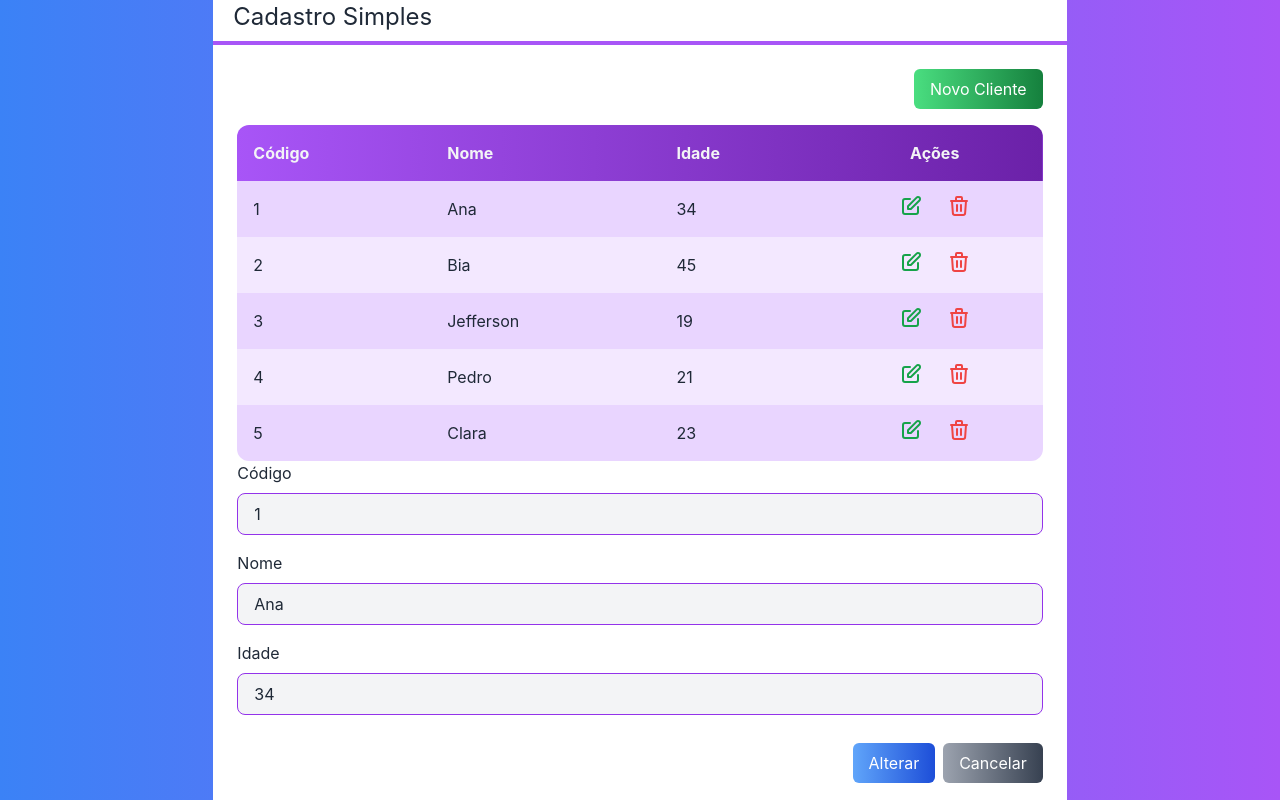
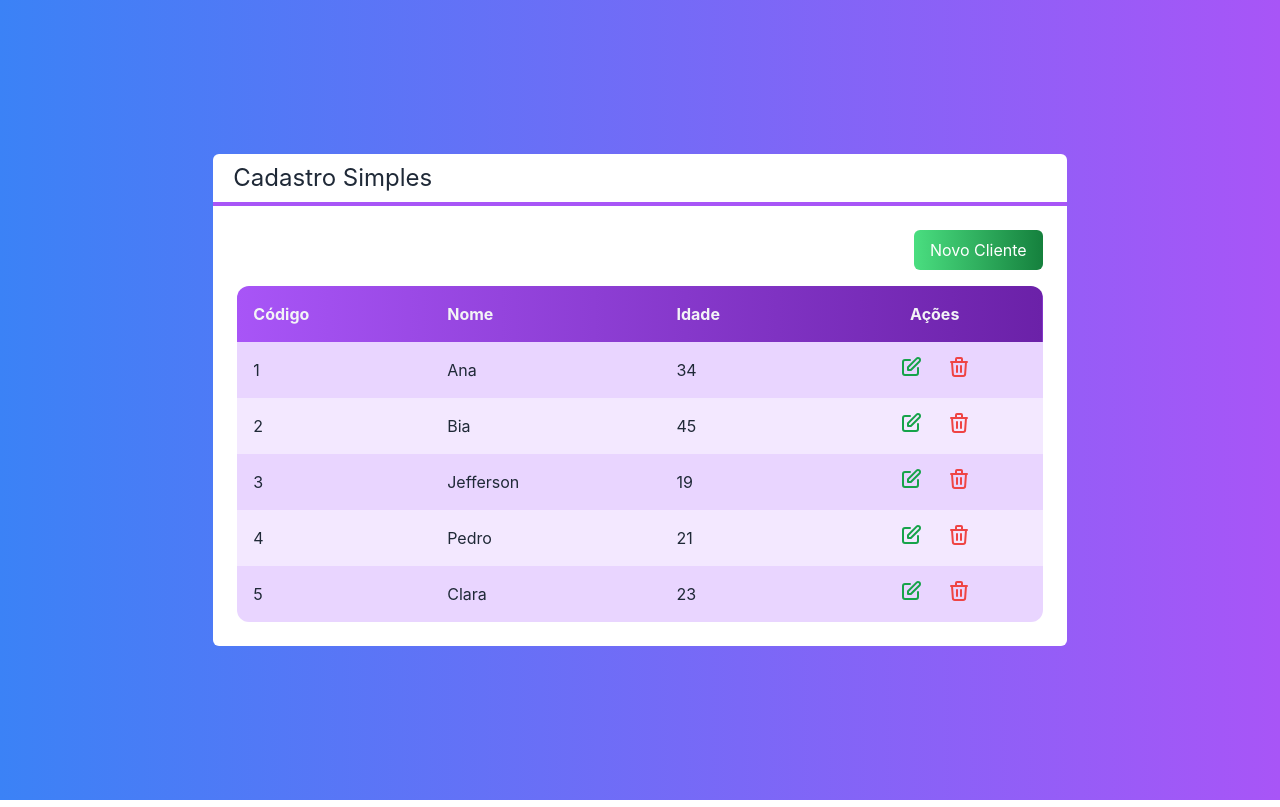
Before and after one commit to rodrigsmor/crud-nextjs, a Next.js app: page / in a window 1280 px wide. Built offline with nearby package versions, Linux system fonts and the light colour scheme.

Commit message:
07 | Switch between Table and Form components

```diff
--- a/src/components/Botao.tsx
+++ b/src/components/Botao.tsx
@@ -2,13 +2,14 @@
     cor?: 'green' | 'blue' | 'gray'
     className?: string
     children: any
+    onClick?: () => void
 }
 
 export default function Botao(props: BotaoProps) {
     const cor = props.cor ?? 'gray';
 
     return (
-        <button className={`
+        <button onClick={props.onClick} className={`
             bg-gradient-to-r from-${cor}-400 to-${cor}-700
             text-white px-4 py-2 rounded-md
             ${props.className}
--- a/src/components/Formulario.tsx
+++ b/src/components/Formulario.tsx
@@ -5,6 +5,8 @@
 
 interface FormularioProps {
     cliente: Cliente
+    clienteMudou?: (cliente: Cliente) => void
+    cancelado?: () => void
 }
 
 export default function Formulario(props: FormularioProps) {
@@ -30,8 +32,8 @@
                 valorMudou={setIdade}
             />
             <div className="flex mt-7 justify-end">
-                <Botao className={'mr-2'} cor={'blue'}>{id ? 'Alterar' : 'Salvar'}</Botao>
-                <Botao>Cancelar</Botao>
+                <Botao className={'mr-2'} cor={'blue'} onClick={() => props.clienteMudou?.(new Cliente(nome, +idade, id))}>{id ? 'Alterar' : 'Salvar'}</Botao>
+                <Botao onClick={props.cancelado}>Cancelar</Botao>
             </div>
         </div>
     );
--- a/src/pages/index.tsx
+++ b/src/pages/index.tsx
@@ -1,3 +1,4 @@
+import { useState } from "react";
 import Botao from "../components/Botao";
 import Formulario from "../components/Formulario";
 import Layout from "../components/Layout";
@@ -21,6 +22,12 @@
     console.log('Usuário excluido' + cliente.nome);
   }
 
+  function salvarCliente(cliente: Cliente) {
+    console.log(cliente);
+  }
+
+  const [ visivel, setVisivel ] = useState<'tabela' | 'form'>('tabela')
+
   return (
     <div className={`
       flex justify-center items-center h-screen
@@ -28,14 +35,28 @@
       text-white
     `}>
       <Layout titulo={'Cadastro Simples'}>
+        {
+          visivel === 'tabela'
+            ? (
+              <>
                 <div className={'flex justify-end'}>
-          <Botao cor={'green'} className={'mb-4'}> Novo Cliente </Botao>
+                  <Botao cor={'green'} className={'mb-4'}
+                    onClick={() => setVisivel('form')}
+                  > Novo Cliente </Botao>
                 </div>
                 <Tabela clientes={clientes}
                   clienteSelecionado={clienteSelecionado}
                   clienteExcluido={clienteExcluido}
                 />
-        <Formulario cliente={clientes[0]} />
+              </>
+            ) : (
+              <Formulario
+                cancelado={() => setVisivel('tabela')}
+                clienteMudou={salvarCliente}
+                cliente={clientes[0]}
+              />
+            )
+        }
       </Layout>
     </div>
   )
```
Lines whose indentation alone changed are shown as unchanged.
